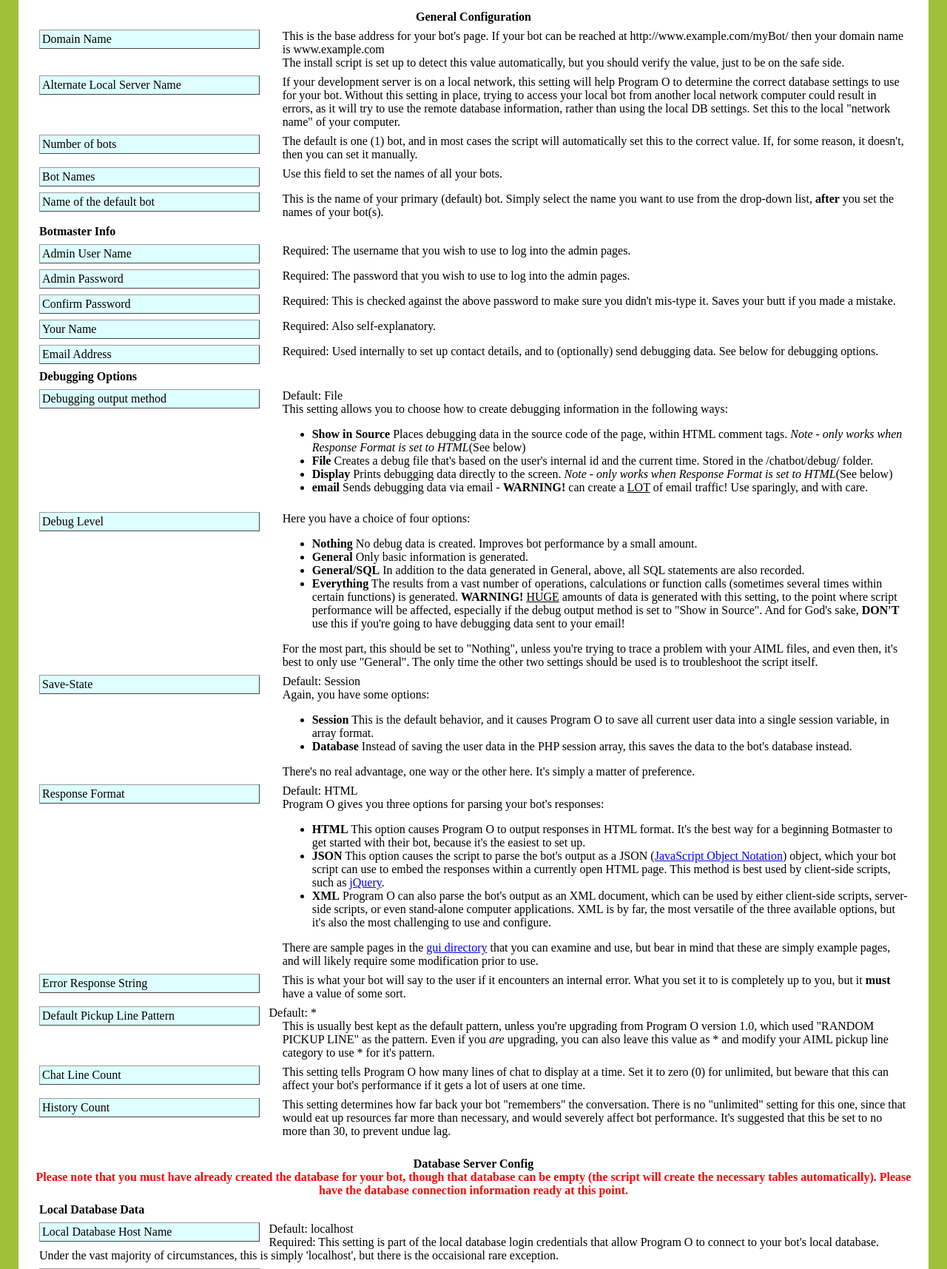
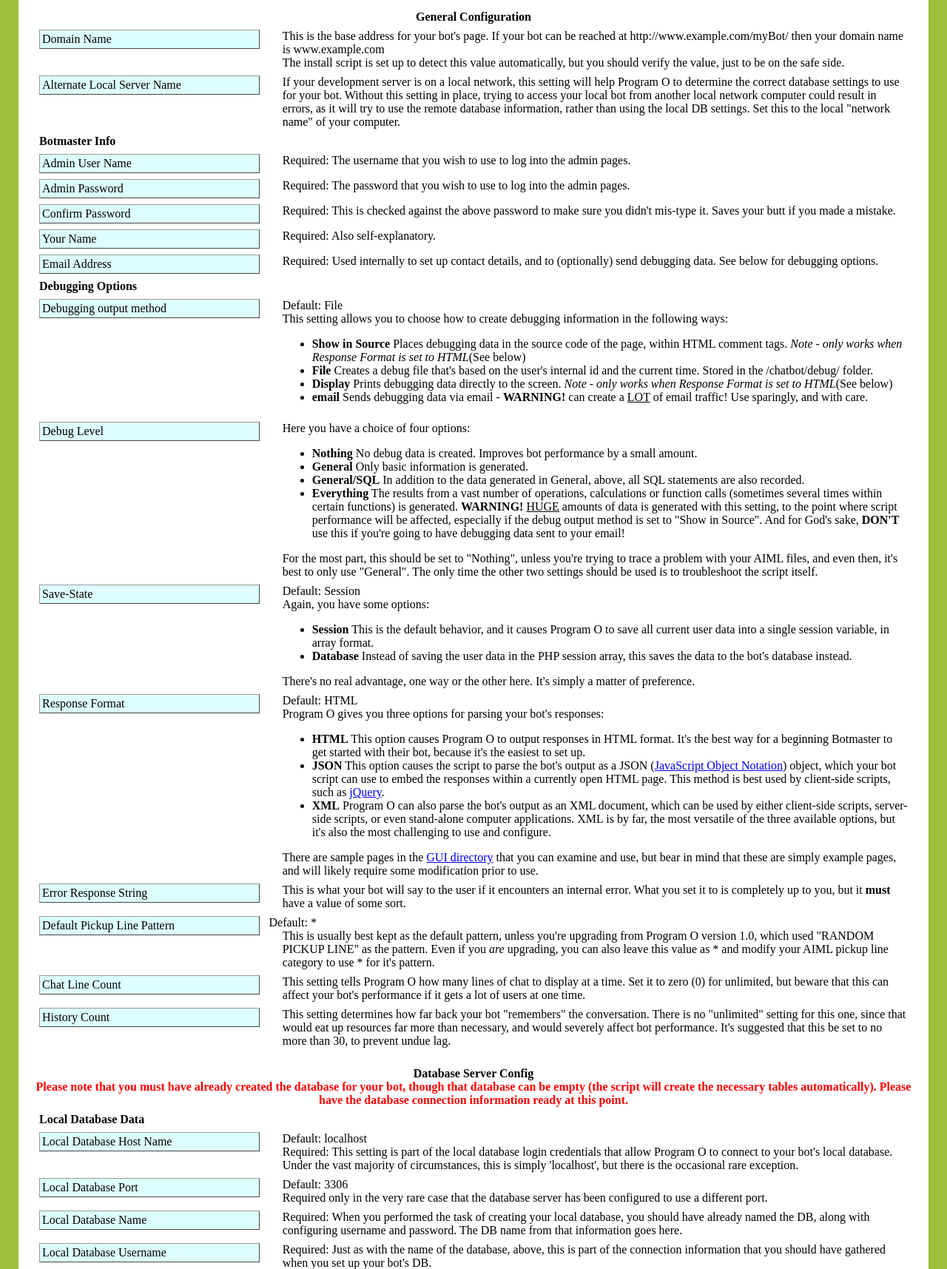
Before and after one commit to Program-O/Program-O, a PHP site: page /install/help.php in a window 1280 px wide. Shown: the part 243-1958 px from the top of the page at 74% size. Run offline with PHP 8.4, Linux system fonts and the light colour scheme.

Commit message:
Feature Upgrade/Bug Fix
The following changes were made:
1.) Added basic XML validation to the uploads page, to help ensure file compatability.
2.) Simplified the install script, allowing only a single chatbot to be added during the install process.
3.) Modified the Help page for the install script to reflect the change in the form mentioned above.
4.) Added a Troubleshooting section to the install script's Help page, just in case something goes haywire.

Signed-off-by: Dave Morton <dmorton@geekcavecreations.com>

```diff
--- a/install/help.tpl.htm
+++ b/install/help.tpl.htm
@@ -96,7 +96,7 @@
             rather than using the local DB settings. Set this to the local "network name" of your computer.
           </div>
         </div>
-        <div class="row" id="bot_count">
+        <!--div class="row" id="bot_count">
           <span class="label">Number of bots</span>
             <div class="description">
               The default is one (1) bot, and in most cases the script will automatically set this to the correct value.
@@ -113,7 +113,7 @@
               This is the name of your primary (default) bot. Simply select the name you want to use from the drop-down list,
               <b>after</b> you set the names of your bot(s).
             </div>
-        </div>
+        </div-->
         <div class="row">
           <strong>Botmaster Info</strong>
         </div>
@@ -235,7 +235,7 @@
                 configure.
               </li>
             </ul>
-            There are sample pages in the <a href="../gui/index.php">gui directory</a> that you can
+            There are sample pages in the <a href="../gui/index.php">GUI directory</a> that you can
             examine and use, but bear in mind that these are simply example pages, and will likely require some
             modification prior to use.
           </div>
@@ -283,44 +283,44 @@
         <div class="row bold"><b>Local Database Data</b></div>
         <div class="row" id="local_dbh">
           <span class="label">Local Database Host Name</span>
-          <div id="description">
+          <div class="description">
             Default: localhost<br />
             Required: This setting is part of the local database login credentials that allow Program O to connect to your
             bot's local database. Under the vast majority of circumstances, this is simply 'localhost', but there is
-            the occaisional rare exception.
+            the occasional rare exception.
           </div>
         </div>
         <div class="row" id="local_dbPort">
           <span class="label">Local Database Port</span>
-          <div id="description">
+          <div class="description">
             Default: 3306<br />
             Required only in the very rare case that the database server has been configured to use a different port.
           </div>
         </div>
         <div class="row" id="local_dbn">
           <span class="label">Local Database Name</span>
-          <div id="description">
+          <div class="description">
             Required: When you performed the task of creating your local database, you should have already named the DB,
             along with configuring username and password. The DB name from that information goes here.
           </div>
         </div>
         <div class="row" id="local_dbu">
           <span class="label">Local Database Username</span>
-          <div id="description">
-            Required: Just as with the name of the database, above, this is part of the connection infrmation that you
+          <div class="description">
+            Required: Just as with the name of the database, above, this is part of the connection information that you
             should have gathered when you set up your bot's DB.
           </div>
         </div>
         <div class="row" id="local_dbp">
           <span class="label">Local Database Password</span>
-          <div id="description">
+          <div class="description">
             Required: This is the password for your script to access your bot's database. There's no confirmation for
             this field, like there was with the admin password, earlier, so be careful to ensure it's entered correctly.
           </div>
         </div>
         <div class="row" id="lsTZ">
           <span class="label">Local Database Timezone</span>
-          <div id="description">
+          <div class="description">
             This is the timezone info for your local server (the one you're currently using).
             This setting should be automatically set by the installation script, but you should verify it's accuracy.
           </div>
@@ -328,14 +328,14 @@
         <div class="row bold"><b>Remote Database Data</b></div>
         <div class="row" id="remote_dbh">
           <span class="label">Remote Database Host Name</span>
-          <div id="description">
+          <div class="description">
             Required: This is the host name of the remote database server, and again is part of the information that you
             should have already gathered when you created your remote database.
           </div>
         </div>
         <div class="row" id="remote_dbPort">
           <span class="label">Remote Database Port</span>
-          <div id="description">
+          <div class="description">
             Default: 3306<br />
             Just like the local database port, this setting is only required if the database server uses a non-standard
             port.
@@ -343,26 +343,57 @@
         </div>
         <div class="row" id="remote_dbn">
           <span class="label">Remote Database Name</span>
-          <div id="description">
+          <div class="description">
             Required: See <a href="help.php?page=1#local_dbn">Local DB name</a> for details.
           </div>
         </div>
         <div class="row" id="remote_dbu">
           <span class="label">Remote Database Username</span>
-          <div id="description">
+          <div class="description">
             Required: See <a href="help.php?page=1#local_dbu">Local Database Username</a> for details.
           </div>
         </div>
         <div class="row" id="remote_dbp">
           <span class="label">Remote Database Password</span>
-          <div id="description">
+          <div class="description">
             Required: See <a href="help.php?page=1#local_dbu">Local Database Password</a> for details.
           </div>
         </div>
         <div class="row" id="rsTZ">
           <span class="label">Remote Database Timezone</span>
-          <div id="description">
+          <div class="description">
             Required, but automatically generated: See <a href="help.php?page=1#lsTZ">Local Database Timezone</a> for details.
+          </div>
+        </div>
+        <div class="row">&nbsp;</div>
+        <div class="center">
+          <strong>Troubleshooting</strong>
+        </div>
+        <div class="row" id="permissions">
+          <span class="label">File Permissions</span>
+          <div class="description">
+            <p>
+              If you've been directed here, then your web server doesn't allow the install script to modify file permissions automatically.
+              If this is the case, then modification of the permissions for the config file will have to be done manually, <strong>BEFORE</strong>
+              the install script can continue. Otherwise, you'll end up with a corrupted installation, and will have to start over.
+              This problem seems to be limited to Linux systems, since Windows handles file permissions differently.
+            </p>
+            <p>
+              To manually change file permissions on a remote server, you usually have a couple of options. If your hosting provider provides
+              a user control panel, you can use the File Management section to change permissions. You can also use the FTP client software
+              that you used to upload the file to change permissions. The methods for changing file permissions with an FTP client application
+              vary from program to program, so if you're unsure about how to go about the task, try reading your FTP program's Help file.
+              Search for either "file permissions", or "CHMOD". If you still need help, feel free to visit the
+              <a href="http://forum.program-o.com/">Program O Support Forum</a> to ask for assistance.
+            </p>
+            <p>
+              The correct setting for the file permissions for the config file is 755. If you're unsure what this means, then have a look at
+              <a href="http://www.perlfect.com/articles/chmod.shtml">http://www.perlfect.com/articles/chmod.shtml</a> for a good tutorial
+              about the CHMOD command, and what the various settings mean. For our purposes, that setting means that the config file can
+              only be written to by the file's "owner", while everyone can read and execute the file. If the file can't be properly written
+              to, then the script can't save the settings that you've set or changed, and your bot won't work correctly, so it's important
+              that the config file has it's permissions set correctly.
+            </p>
           </div>
         </div>
 <!-- Section Page1 End -->
```
Also changed, not shown: admin/upload.php (+47 -0 lines), install/config.tpl.htm (+57 -70 lines), 1 other file.
